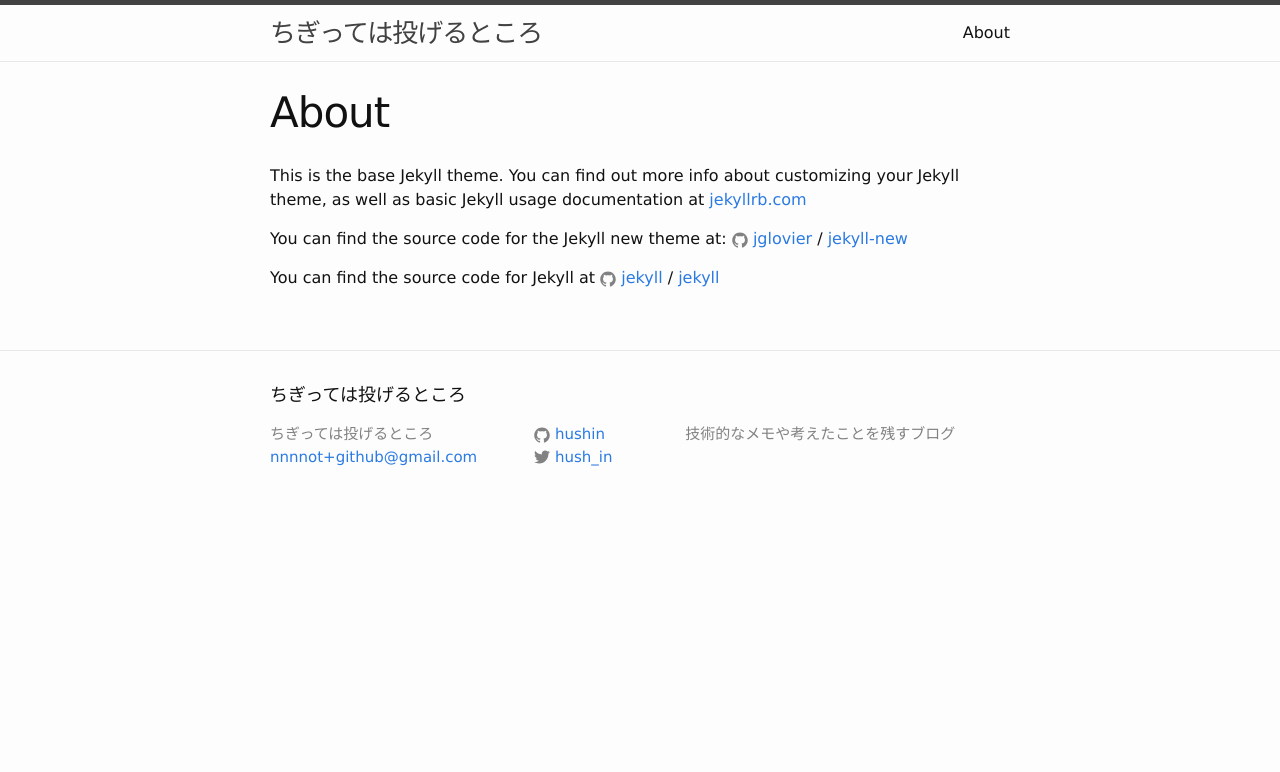
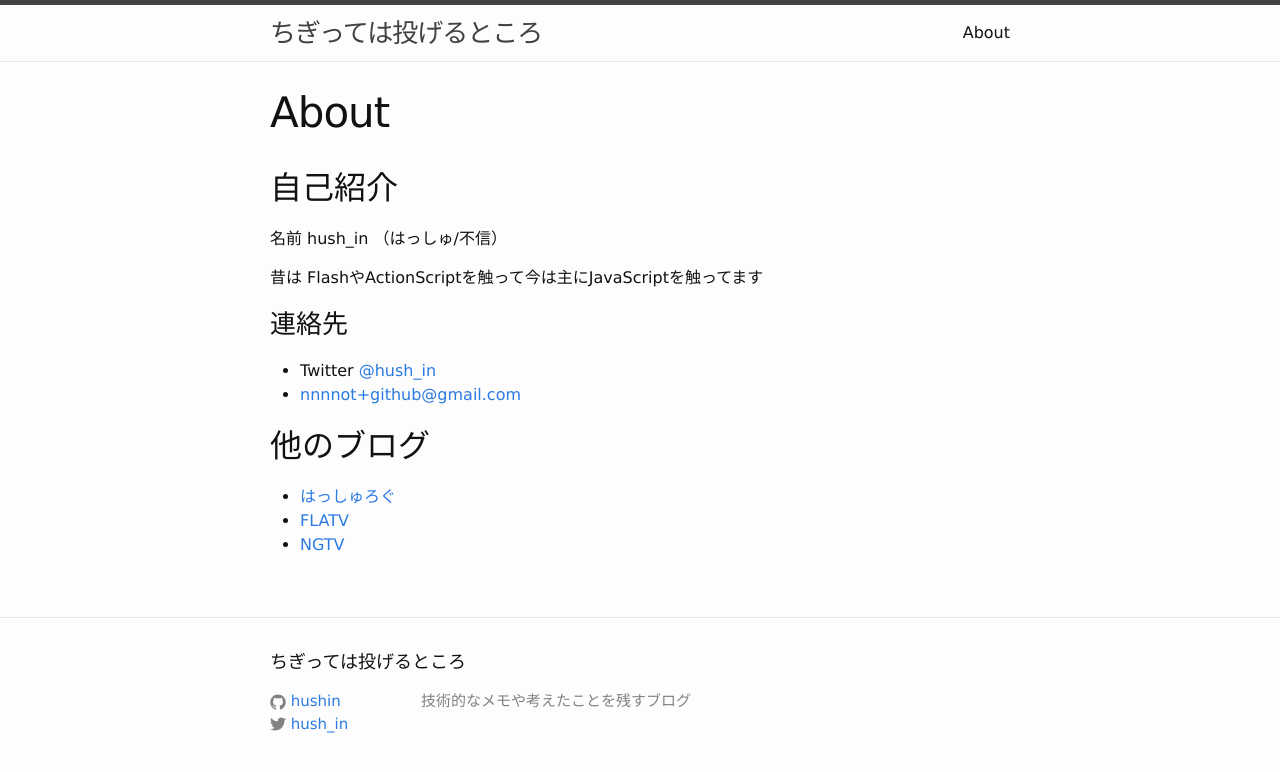
Before and after one commit to hushin/hushin.github.io, a Jekyll site: the page built from about.md, in a window 1280 px wide. Shown: the top 772 px of the page. Built offline with Jekyll 4.4.1, drawn with Linux system fonts in a browser that asks for light colours.

Commit message:
close #6 既存のコンテンツを更新

```diff
--- a/_includes/footer.html
+++ b/_includes/footer.html
@@ -5,13 +5,6 @@
     <h2 class="footer-heading">{{ site.title }}</h2>
 
     <div class="footer-col-wrapper">
-      <div class="footer-col footer-col-1">
-        <ul class="contact-list">
-          <li>{{ site.title }}</li>
-          <li><a href="mailto:{{ site.email }}">{{ site.email }}</a></li>
-        </ul>
-      </div>
-
       <div class="footer-col footer-col-2">
         <ul class="social-media-list">
           {% if site.github_username %}
--- a/about.md
+++ b/about.md
@@ -4,12 +4,19 @@ title: About
 permalink: /about/
 ---
 
-This is the base Jekyll theme. You can find out more info about customizing your Jekyll theme, as well as basic Jekyll usage documentation at [jekyllrb.com](http://jekyllrb.com/)
+## 自己紹介
 
-You can find the source code for the Jekyll new theme at:
-{% include icon-github.html username="jglovier" %} /
-[jekyll-new](https://github.com/jglovier/jekyll-new)
+名前 hush_in （はっしゅ/不信）
 
-You can find the source code for Jekyll at
-{% include icon-github.html username="jekyll" %} /
-[jekyll](https://github.com/jekyll/jekyll)
+昔は FlashやActionScriptを触って今は主にJavaScriptを触ってます
+
+### 連絡先
+
+- Twitter [@hush_in](https://twitter.com/hush_in)
+- <a href="mailto:{{ site.email }}">{{ site.email }}</a>
+
+## 他のブログ
+
+* [はっしゅろぐ](http://hush-in.hatenablog.com/)
+* [FLATV](http://flatv.fdempa.com/)
+* [NGTV](http://ngtv.fdempa.com/)
```
Also changed, not shown: _posts/2016-06-26-welcome-to-jekyll.markdown (deleted, +0 -25 lines).
